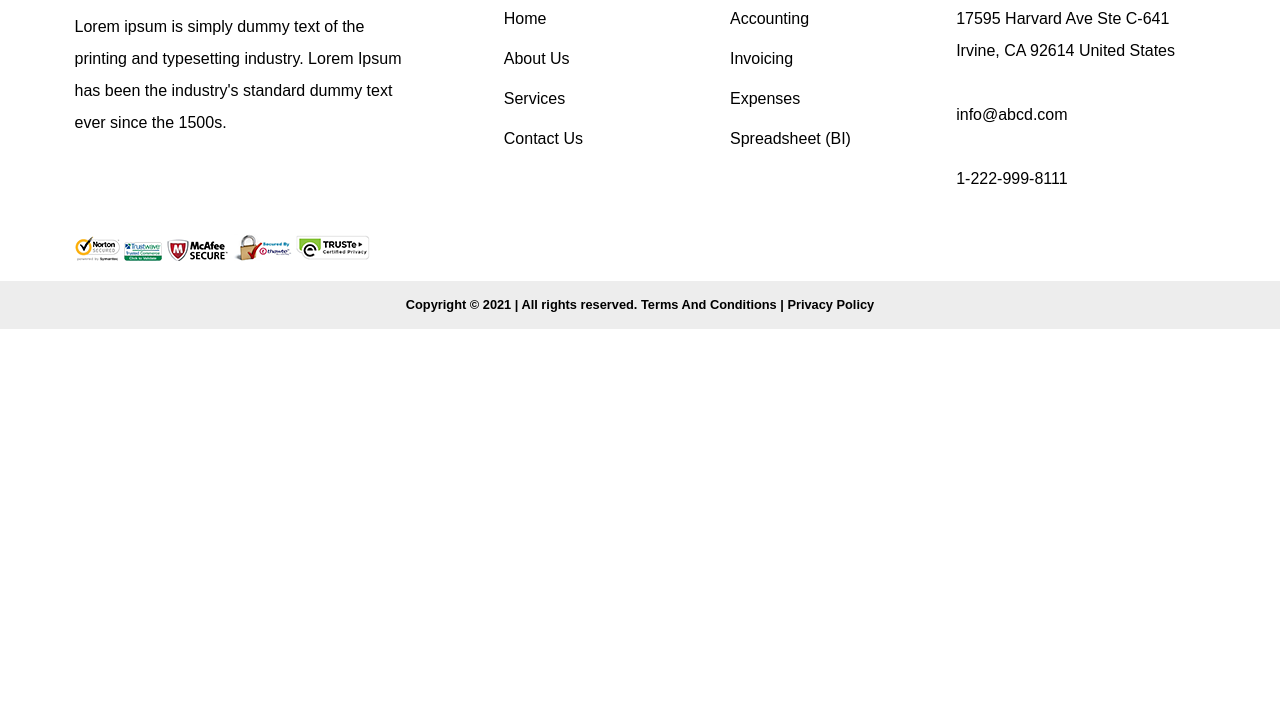
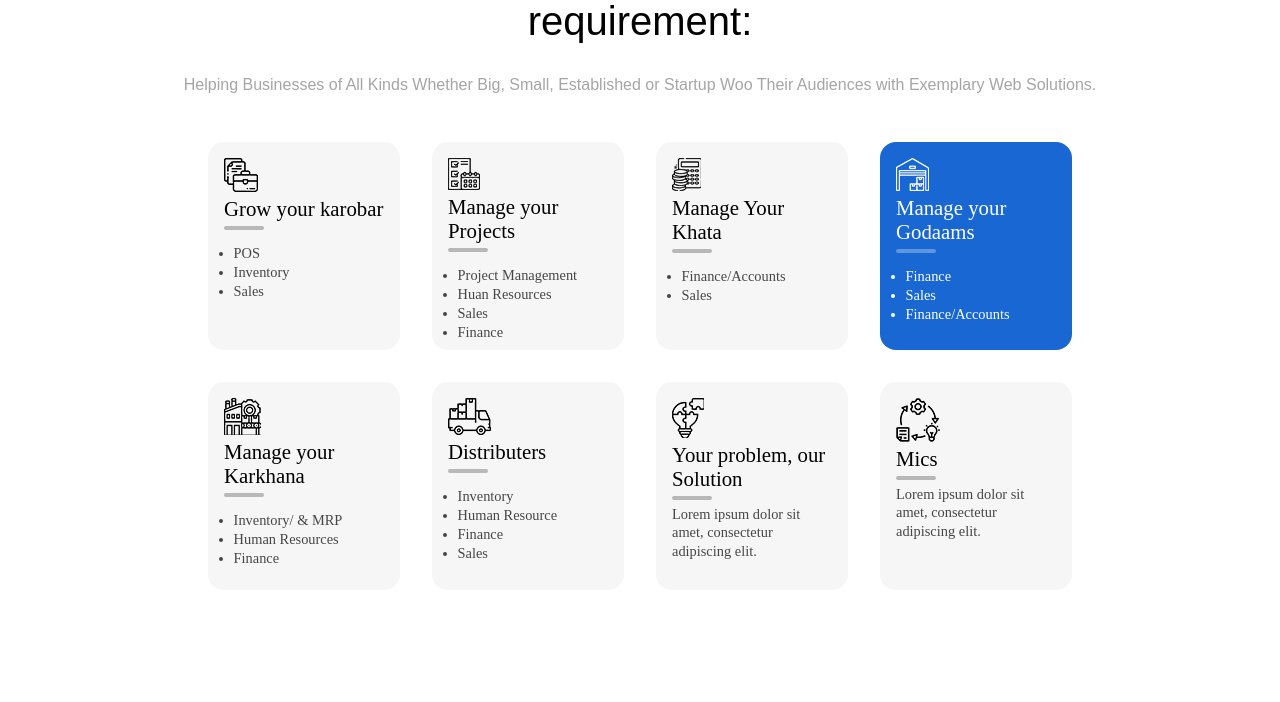
Before and after one commit to samadhiya/CRM-design, a plain HTML site: page index.html in a window 1280 px wide. Shown: the part 1078-1780 px from the top of the page. Before the commit the page ends 1439 px from the top, so only its background shows below. Drawn offline with Linux system fonts and the light colour scheme.

Commit message:
body section

```diff
--- a/index.html
+++ b/index.html
@@ -25,6 +25,111 @@
             quos saepe, sapiente voluptatibus voluptatum!</p>
         <a href="" id="gs-btn">Get Started</a></div>
 </header>
+
+<section >
+    <div class="container">
+        <p class="modules">Application Modules for every business requirement:</p>
+        <p class="mod-para">Helping Businesses of All Kinds Whether Big, Small,
+            Established or Startup Woo Their Audiences with Exemplary Web Solutions.</p>
+        <div class="services-row">
+            <div class="service-btn">
+                <img src="images/karobar.png">
+                <p>Grow your karobar</p>
+                <div class="round-rect"></div>
+                <div class="service-list">
+                    <ul>
+                        <li>POS</li>
+                        <li>Inventory</li>
+                        <li>Sales</li>
+                    </ul>
+                </div>
+            </div>
+            <div class="service-btn">
+                <img src="images/project-management.png">
+                <p>Manage your Projects</p>
+                <div class="round-rect"></div>
+                <div class="service-list">
+                    <ul>
+                        <li>Project Management</li>
+                        <li>Huan Resources</li>
+                        <li>Sales</li>
+                        <li>Finance</li>
+                    </ul>
+                </div>
+            </div>
+            <div class="service-btn">
+                <img src="images/khata.png">
+                <p>Manage Your Khata</p>
+                <div class="round-rect"></div>
+                <div class="service-list">
+                    <ul>
+                        <li>Finance/Accounts</li>
+                        <li>Sales</li>
+
+                    </ul>
+                </div>
+            </div>
+            <div class="service-btn" id="selected-srv">
+                <img src="images/godaams.png">
+                <p>Manage your Godaams</p>
+                <div class="selected-round-rect"></div>
+                <div class="selected-service-list">
+                    <ul>
+                        <li>Finance</li>
+                        <li>Sales</li>
+                        <li>Finance/Accounts</li>
+                    </ul>
+                </div>
+            </div>
+            <div class="service-btn">
+                <img src="images/karkhana.png">
+                <p>Manage your Karkhana</p>
+                <div class="round-rect"></div>
+                <div class="service-list">
+                    <ul>
+                        <li>Inventory/ & MRP</li>
+                        <li>Human Resources</li>
+                        <li>Finance</li>
+                    </ul>
+                </div>
+            </div>
+            <div class="service-btn">
+                <img src="images/distributers.png">
+                <p>Distributers</p>
+                <div class="round-rect"></div>
+                <div class="service-list">
+                    <ul>
+                        <li>Inventory</li>
+                        <li>Human Resource</li>
+                        <li>Finance</li>
+                        <li>Sales</li>
+                    </ul>
+                </div>
+            </div>
+            <div class="service-btn">
+                <img src="images/solution.png">
+                <p>Your problem, our Solution</p>
+                <div class="round-rect"></div>
+                <div class="service-text">
+                    <p>Lorem ipsum dolor sit amet, consectetur adipiscing elit.</p>
+                </div>
+            </div>
+            <div class="service-btn">
+                <img src="images/misc.png">
+                <p>Mics</p>
+                <div class="round-rect"></div>
+                <div class="service-text">
+                    <p>Lorem ipsum dolor sit amet, consectetur adipiscing elit.</p>
+                </div>
+            </div>
+        </div>
+    </div>
+
+
+</section>
+
+
+
 
 <footer>
     <div class="container">
--- a/style.css
+++ b/style.css
@@ -148,3 +148,77 @@ footer {
     background-color: #ededed;
     margin-bottom: 2rem;
 }
+
+.modules {
+    text-align: center;
+    font-family: sans-serif;
+    font-size: 2.5rem;
+    padding: 2rem 13rem;
+}
+
+.mod-para {
+    color: #a5a5a5;
+    text-align: center;
+    font-family: sans-serif;
+    font-size: 1rem;
+}
+
+.services-row {
+    display: flex;
+    flex-wrap: wrap;
+    justify-content: center;
+    padding: 2rem;
+}
+
+.service-btn {
+    margin: 1rem ;
+    padding: 1rem;
+    background: #f6f6f6;
+    border-radius: 1rem;
+    color: black;
+    text-decoration: none;
+    font-size: 1.3rem;
+    width: 12rem;
+    height: 13rem;
+
+}
+#selected-srv {
+    background: #1967d2;
+    color: white;
+}
+
+.round-rect {
+    width: 2.5rem;
+    height: 0.26rem;
+    border-radius: 1rem;
+    background-color: #b9b8b8;
+    margin: 0.3rem 0;
+}
+
+.selected-round-rect {
+    width: 2.5rem;
+    height: 0.26rem;
+    border-radius: 1rem;
+    background-color: #5e95e0;
+    margin: 0.3rem 0;
+}
+
+.service-list {
+    padding: 0.6rem;
+    font-size: 0.9rem;
+    color: #484545;
+    line-height: 1.3;
+}
+
+.selected-service-list {
+    padding: 0.6rem;
+    font-size: 0.9rem;
+    color: white;
+    line-height: 1.3;
+}
+
+.service-text {
+    font-size: 0.9rem;
+    color: #484545;
+    line-height: 1.3;
+}
```
Also changed, not shown: images/distributers.png (added), images/godaams.png (added), images/karkhana.png (added), images/karobar.png (added), images/khata.png (added), images/misc.png (added), images/project-management.png (added), images/solution.png (added). Lines whose indentation alone changed are shown as unchanged.
